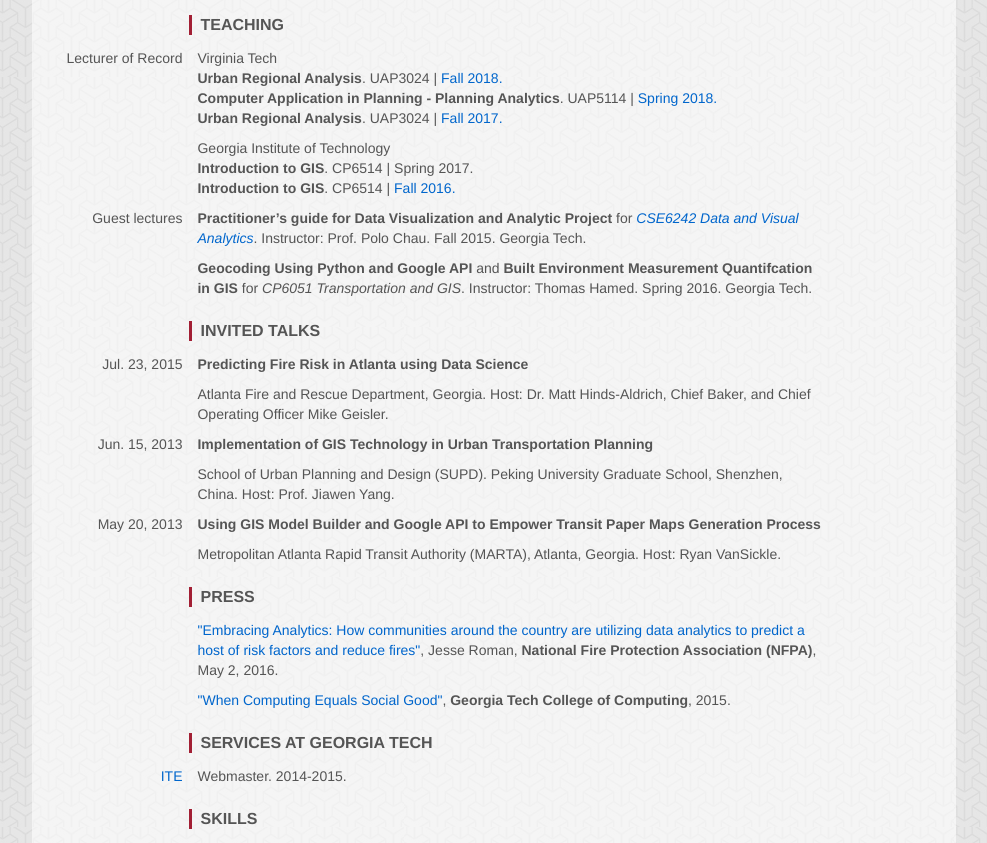
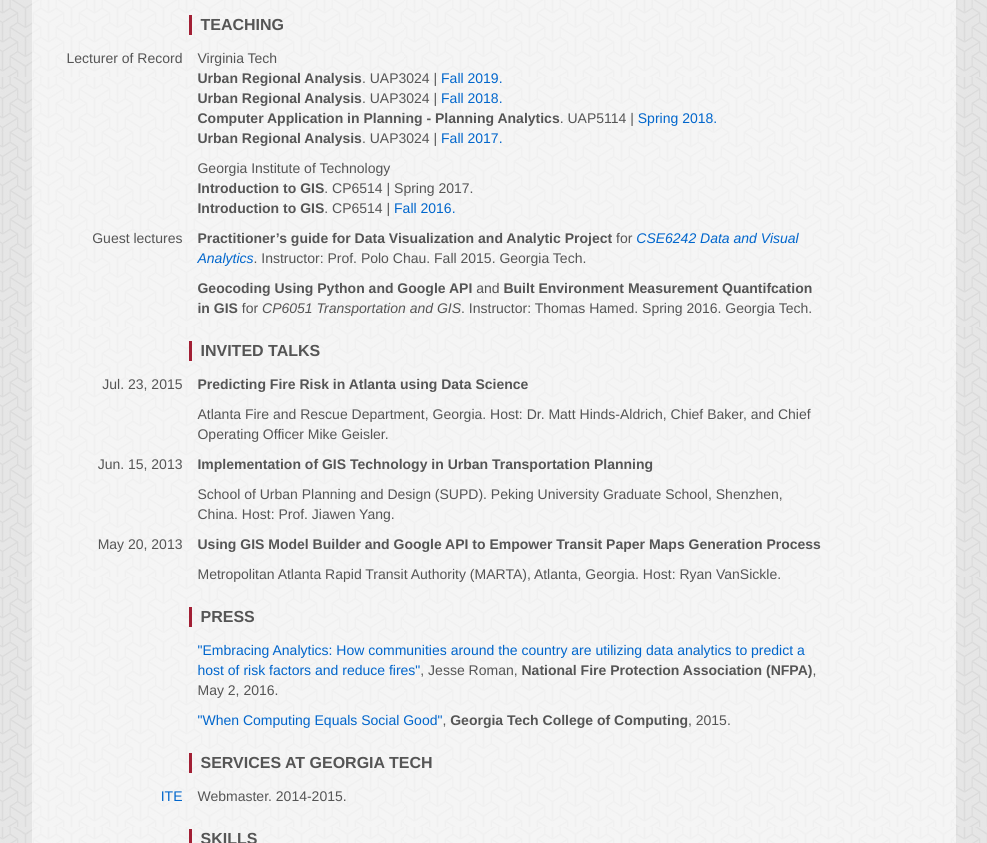
Before and after one commit to nacici/nacici.github.io, a plain HTML site: page index.html in a window 1280 px wide. Shown: the part 3223-4066 px from the top of the page, without its empty margins (146-1133 px from the left). Drawn offline with nearby package versions, Linux system fonts and the light colour scheme.

Commit message:
personal website teaching update

```diff
--- a/index.html
+++ b/index.html
@@ -299,6 +299,7 @@
 <h1>Teaching</h1>
 <div class="left">Lecturer of Record</div>
 <div class="right"> Virginia Tech <br>
+  <strong>Urban Regional Analysis</strong>. UAP3024 | <a href= "./UAP3024_Fall2019">Fall 2019.</a><br>
 <strong>Urban Regional Analysis</strong>. UAP3024 | <a href= "./UAP3024_Fall2018">Fall 2018.</a><br>
 <strong>Computer Application in Planning - Planning Analytics</strong>. UAP5114 | <a href= "./UAP5114">Spring 2018.</a><br>
 <strong>Urban Regional Analysis</strong>. UAP3024 | <a href= "./UAP3024">Fall 2017.</a><br>
```
